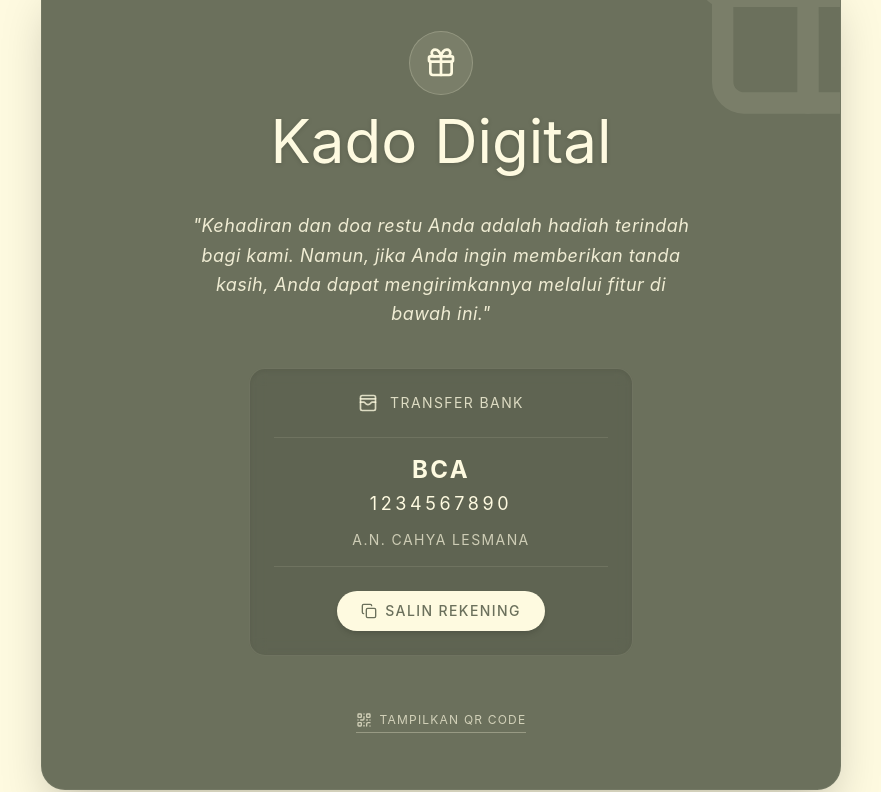
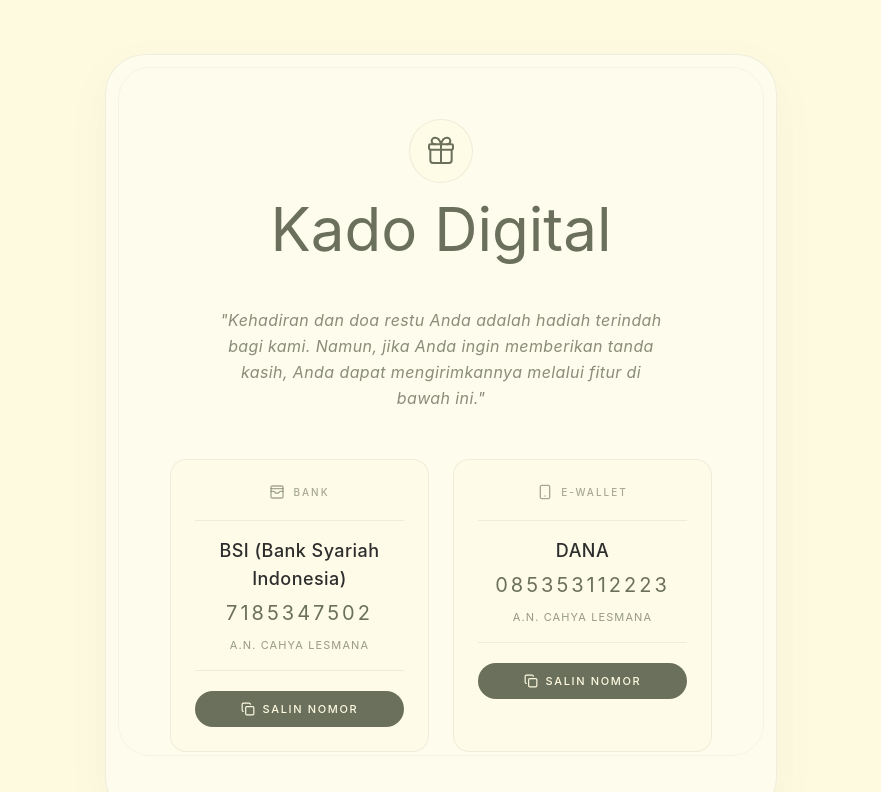
Before and after one commit to yudsetiawann/inv-web-cahya-iryanti, a Next.js app: page / in a window 1280 px wide. Shown: the part 5829-6621 px from the top of the page, without its empty margins (199-1080 px from the left). Built offline with nearby package versions, Linux system fonts and the light colour scheme.

Commit message:
add account number

```diff
--- a/components/DigitalGift.tsx
+++ b/components/DigitalGift.tsx
@@ -1,78 +1,116 @@
 "use client";
-import { Gift, Copy, CheckCircle2, WalletCards, QrCode } from "lucide-react";
+
+import {
+  Gift,
+  Copy,
+  CheckCircle2,
+  WalletCards,
+  Smartphone,
+} from "lucide-react";
 import { useState } from "react";
 import { motion, AnimatePresence } from "framer-motion";
 
+// Data Pembayaran
+const paymentMethods = [
+  {
+    id: "bsi",
+    type: "Bank",
+    name: "BSI (Bank Syariah Indonesia)",
+    number: "7185347502",
+    holder: "Cahya Lesmana",
+    icon: WalletCards,
+  },
+  {
+    id: "dana",
+    type: "E-Wallet",
+    name: "DANA",
+    number: "085353112223",
+    holder: "Cahya Lesmana",
+    icon: Smartphone,
+  },
+];
+
 const DigitalGift = () => {
-  const [copied, setCopied] = useState(false);
-  const [showQR, setShowQR] = useState(false);
+  const [copiedId, setCopiedId] = useState<string | null>(null);
 
-  // Data Rekening (Bisa disesuaikan nanti)
-  const noRekening = "1234567890";
-  const namaBank = "BCA";
-  const atasNama = "Cahya Lesmana";
-
-  const handleCopy = () => {
-    navigator.clipboard.writeText(noRekening);
-    setCopied(true);
-    setTimeout(() => setCopied(false), 2000);
+  const handleCopy = (id: string, number: string) => {
+    navigator.clipboard.writeText(number);
+    setCopiedId(id);
+    setTimeout(() => setCopiedId(null), 2000);
   };
 
   return (
-    <div className="w-full bg-olive rounded-3xl shadow-2xl p-8 md:p-14 text-crema flex flex-col items-center text-center space-y-10 relative overflow-hidden border border-olive-light/20">
-      {/* Background Ornamen Transparan */}
-      <div className="absolute -top-24 -right-24 opacity-10 pointer-events-none">
-        <Gift className="w-64 h-64 text-crema" />
+    <section className="py-20 relative overflow-hidden flex justify-center">
+      <motion.div
+        initial={{ opacity: 0, y: 30 }}
+        whileInView={{ opacity: 1, y: 0 }}
+        viewport={{ once: true, amount: 0.2 }}
+        transition={{ duration: 0.8, ease: "easeOut" }}
+        className="relative w-full max-w-2xl bg-white/40 p-10 md:p-16 rounded-[2.5rem] shadow-[0_15px_40px_rgba(107,112,92,0.06)] text-center flex flex-col items-center space-y-12 border border-[#6b705c]/10"
+      >
+        {/* Inner Border Halus */}
+        <div className="absolute inset-3 border border-[#6b705c]/5 rounded-[2rem] pointer-events-none" />
+
+        {/* Header */}
+        <div className="space-y-4 z-10">
+          <div className="w-16 h-16 bg-[#fefae0]/50 rounded-full flex items-center justify-center mx-auto border border-[#6b705c]/10">
+            <Gift className="w-8 h-8 text-[#6b705c]" strokeWidth={1.5} />
           </div>
-
-      <div className="space-y-4 z-10">
-        <div className="w-16 h-16 bg-crema/10 rounded-full flex items-center justify-center mx-auto border border-crema/20">
-          <Gift className="w-8 h-8 text-crema" />
-        </div>
-        <h2 className="font-script text-5xl md:text-6xl text-crema drop-shadow-sm">
+          <h2 className="font-script text-5xl md:text-6xl text-[#6b705c]">
             Kado Digital
           </h2>
         </div>
 
-      <p className="font-serif text-base md:text-lg italic tracking-wide max-w-lg z-10 text-crema/90 leading-relaxed">
-        &quot;Kehadiran dan doa restu Anda adalah hadiah terindah bagi kami. Namun,
-        jika Anda ingin memberikan tanda kasih, Anda dapat mengirimkannya
-        melalui fitur di bawah ini.&quot;
+        <p className="font-serif text-sm md:text-base italic tracking-wide max-w-md z-10 text-[#6b705c]/80 leading-relaxed">
+          &quot;Kehadiran dan doa restu Anda adalah hadiah terindah bagi kami.
+          Namun, jika Anda ingin memberikan tanda kasih, Anda dapat
+          mengirimkannya melalui fitur di bawah ini.&quot;
         </p>
 
-      {/* Kartu Rekening Premium */}
-      <div className="w-full max-w-sm bg-olive-dark/60 backdrop-blur-sm rounded-2xl p-6 border border-crema/10 shadow-inner relative z-10 flex flex-col items-center space-y-6">
-        <div className="flex items-center gap-3 text-crema/80">
-          <WalletCards className="w-5 h-5" />
-          <span className="font-serif text-sm tracking-widest uppercase">
-            Transfer Bank
+        {/* Container Rekening & E-Wallet */}
+        <div className="w-full grid md:grid-cols-2 gap-6 relative z-10">
+          {paymentMethods.map((method) => {
+            const Icon = method.icon;
+            const isCopied = copiedId === method.id;
+
+            return (
+              <div
+                key={method.id}
+                className="bg-[#fefae0]/30 rounded-2xl p-6 border border-[#6b705c]/10 flex flex-col items-center space-y-5 hover:shadow-md transition-shadow duration-300"
+              >
+                <div className="flex items-center gap-2 text-[#6b705c]/60">
+                  <Icon size={16} />
+                  <span className="font-sans text-[10px] tracking-[0.2em] uppercase font-medium">
+                    {method.type}
                   </span>
                 </div>
 
-        <div className="space-y-1 w-full border-y border-crema/10 py-4">
-          <p className="font-serif font-bold text-2xl tracking-widest text-crema">
-            {namaBank}
+                <div className="space-y-1.5 w-full border-y border-[#6b705c]/10 py-4">
+                  <p className="font-serif font-medium text-lg text-[#2d2d2d] tracking-wide">
+                    {method.name}
                   </p>
-          <p className="font-serif text-lg tracking-[0.2em]">{noRekening}</p>
-          <p className="font-serif text-sm tracking-widest text-crema/70 uppercase pt-2">
-            a.n. {atasNama}
+                  <p className="font-serif text-xl tracking-[0.15em] text-[#6b705c]">
+                    {method.number}
+                  </p>
+                  <p className="font-sans text-[11px] tracking-widest text-[#6b705c]/70 uppercase pt-1">
+                    a.n. {method.holder}
                   </p>
                 </div>
 
-        {/* Tombol Salin Interaktif */}
                 <button
-          onClick={handleCopy}
-          className="flex items-center gap-2 font-serif text-xs md:text-sm tracking-widest uppercase font-medium bg-crema text-olive px-6 py-2.5 rounded-full hover:bg-crema-dark active:scale-95 transition-all duration-300 shadow-md"
+                  onClick={() => handleCopy(method.id, method.number)}
+                  className="flex items-center gap-2 font-sans text-[11px] tracking-[0.15em] uppercase font-medium bg-[#6b705c] text-[#fefae0] px-6 py-2.5 rounded-full hover:bg-[#5a5e4d] active:scale-95 transition-all duration-300 w-full justify-center"
                 >
                   <AnimatePresence mode="wait">
-            {copied ? (
+                    {isCopied ? (
                       <motion.div
                         key="check"
                         initial={{ scale: 0 }}
                         animate={{ scale: 1 }}
                         exit={{ scale: 0 }}
+                        transition={{ duration: 0.2 }}
                       >
-                <CheckCircle2 className="w-4 h-4 text-green-600" />
+                        <CheckCircle2 size={14} className="text-[#fefae0]" />
                       </motion.div>
                     ) : (
                       <motion.div
@@ -80,57 +118,20 @@
                         initial={{ scale: 0 }}
                         animate={{ scale: 1 }}
                         exit={{ scale: 0 }}
+                        transition={{ duration: 0.2 }}
                       >
-                <Copy className="w-4 h-4" />
+                        <Copy size={14} />
                       </motion.div>
                     )}
                   </AnimatePresence>
-          {copied ? "Berhasil Disalin" : "Salin Rekening"}
+                  {isCopied ? "Tersalin" : "Salin Nomor"}
                 </button>
               </div>
-
-      {/* Bagian QR Code (Reveal Interaction) */}
-      <div className="z-10 flex flex-col items-center space-y-4 pt-4">
-        <button
-          onClick={() => setShowQR(!showQR)}
-          className="flex items-center gap-2 font-serif text-xs tracking-widest uppercase text-crema/70 hover:text-crema transition-colors border-b border-crema/30 pb-1"
-        >
-          <QrCode className="w-4 h-4" />
-          {showQR ? "Sembunyikan QR Code" : "Tampilkan QR Code"}
-        </button>
-
-        <AnimatePresence>
-          {showQR && (
-            <motion.div
-              initial={{ opacity: 0, height: 0, scale: 0.9 }}
-              animate={{ opacity: 1, height: "auto", scale: 1 }}
-              exit={{ opacity: 0, height: 0, scale: 0.9 }}
-              transition={{ duration: 0.4, ease: "easeInOut" }}
-              className="overflow-hidden"
-            >
-              <div className="relative p-3 mt-4 bg-white rounded-2xl shadow-xl w-[200px] aspect-square flex flex-col items-center justify-center group">
-                <div className="grid grid-cols-8 gap-0.5 w-full h-full">
-                  {Array.from({ length: 64 }).map((_, i) => {
-                    const isDark = (i * 17 + 23) % 10 > 4;
-                    return (
-                      <div
-                        key={i}
-                        className={`bg-black ${isDark ? "opacity-100" : "opacity-10"}`}
-                      />
             );
           })}
         </div>
-                {/* Frame Siku untuk Aesthetic QR */}
-                <div className="absolute top-2 left-2 w-4 h-4 border-t-2 border-l-2 border-olive rounded-tl-md" />
-                <div className="absolute top-2 right-2 w-4 h-4 border-t-2 border-r-2 border-olive rounded-tr-md" />
-                <div className="absolute bottom-2 left-2 w-4 h-4 border-b-2 border-l-2 border-olive rounded-bl-md" />
-                <div className="absolute bottom-2 right-2 w-4 h-4 border-b-2 border-r-2 border-olive rounded-br-md" />
-              </div>
       </motion.div>
-          )}
-        </AnimatePresence>
-      </div>
-    </div>
+    </section>
   );
 };
 
```
Lines whose indentation alone changed are shown as unchanged.
